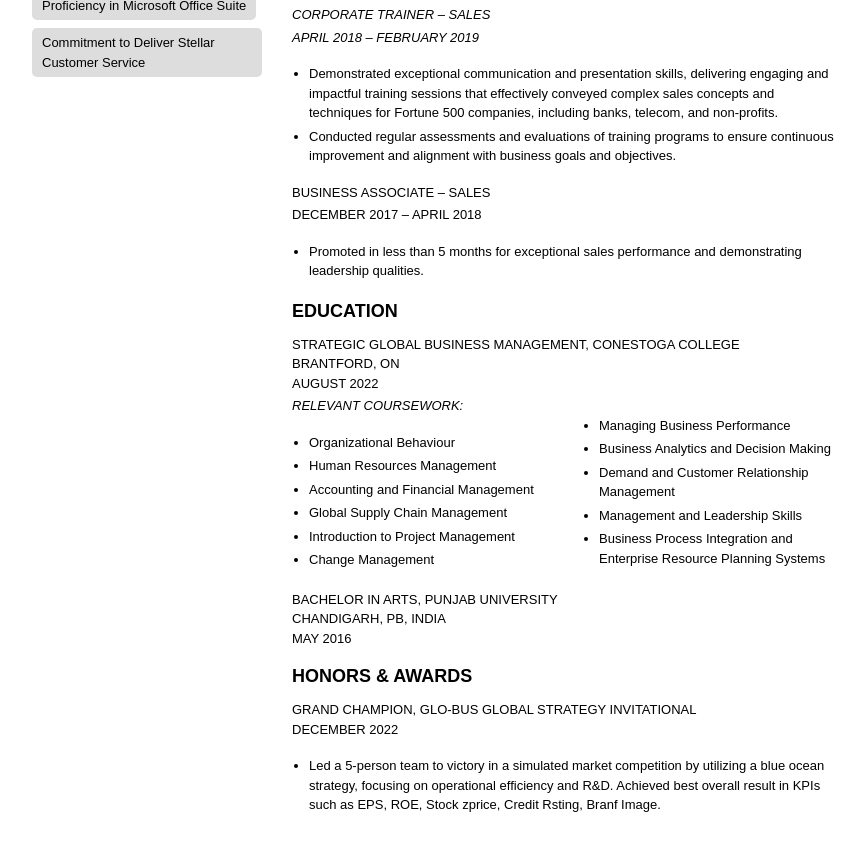
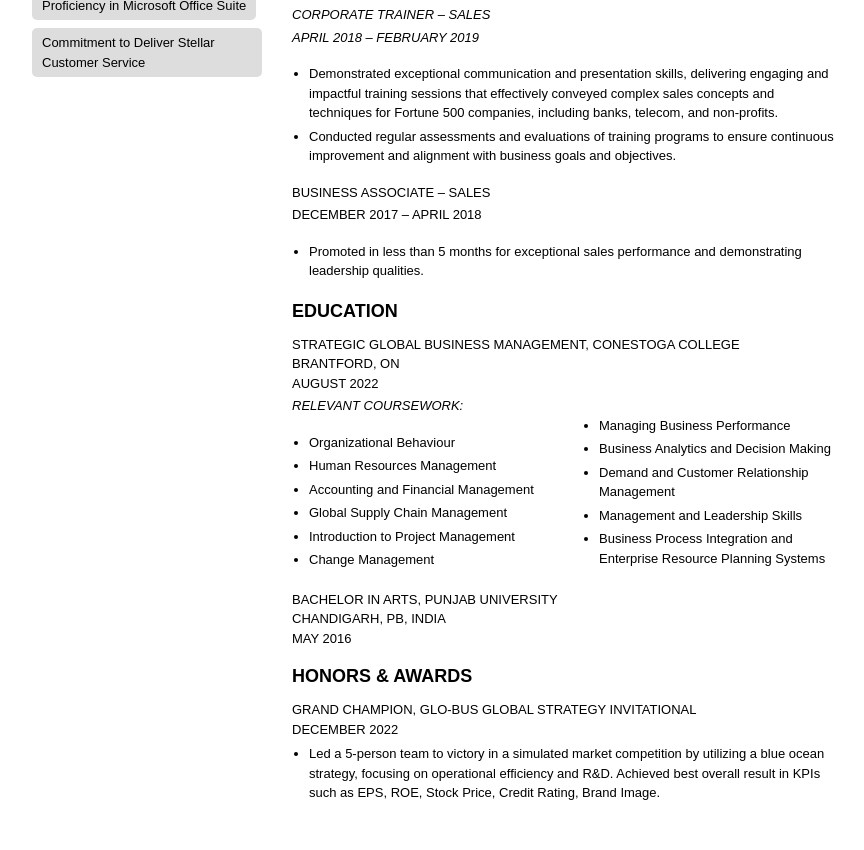
Before and after one commit to ProgrAngad/Me, a plain HTML site: page Resume.html in a window 1280 px wide. Shown: the part 667-1517 px from the top of the page, without its empty margins (208-1072 px from the left). Drawn offline with Linux system fonts and the light colour scheme.

Commit message:
Update Resume.html

```diff
--- a/Resume.html
+++ b/Resume.html
@@ -168,8 +168,8 @@
 			<li>
 				<p>GRAND CHAMPION, GLO-BUS GLOBAL STRATEGY INVITATIONAL<br>
 				DECEMBER 2022</p>
-				<ul class="experience-list">
-					<li>Led a 5-person team to victory in a simulated market competition by utilizing a blue ocean strategy, focusing on operational efficiency and R&D. Achieved best overall result in KPIs such as EPS, ROE, Stock zprice, Credit Rsting, Branf Image.</li>
+				<ul class="experience-list" style="margin-top: 5px;">
+					<li>Led a 5-person team to victory in a simulated market competition by utilizing a blue ocean strategy, focusing on operational efficiency and R&D. Achieved best overall result in KPIs such as EPS, ROE, Stock Price, Credit Rating, Brand Image.</li>
 				</ul>
 			</li>
 		</ul>
```
